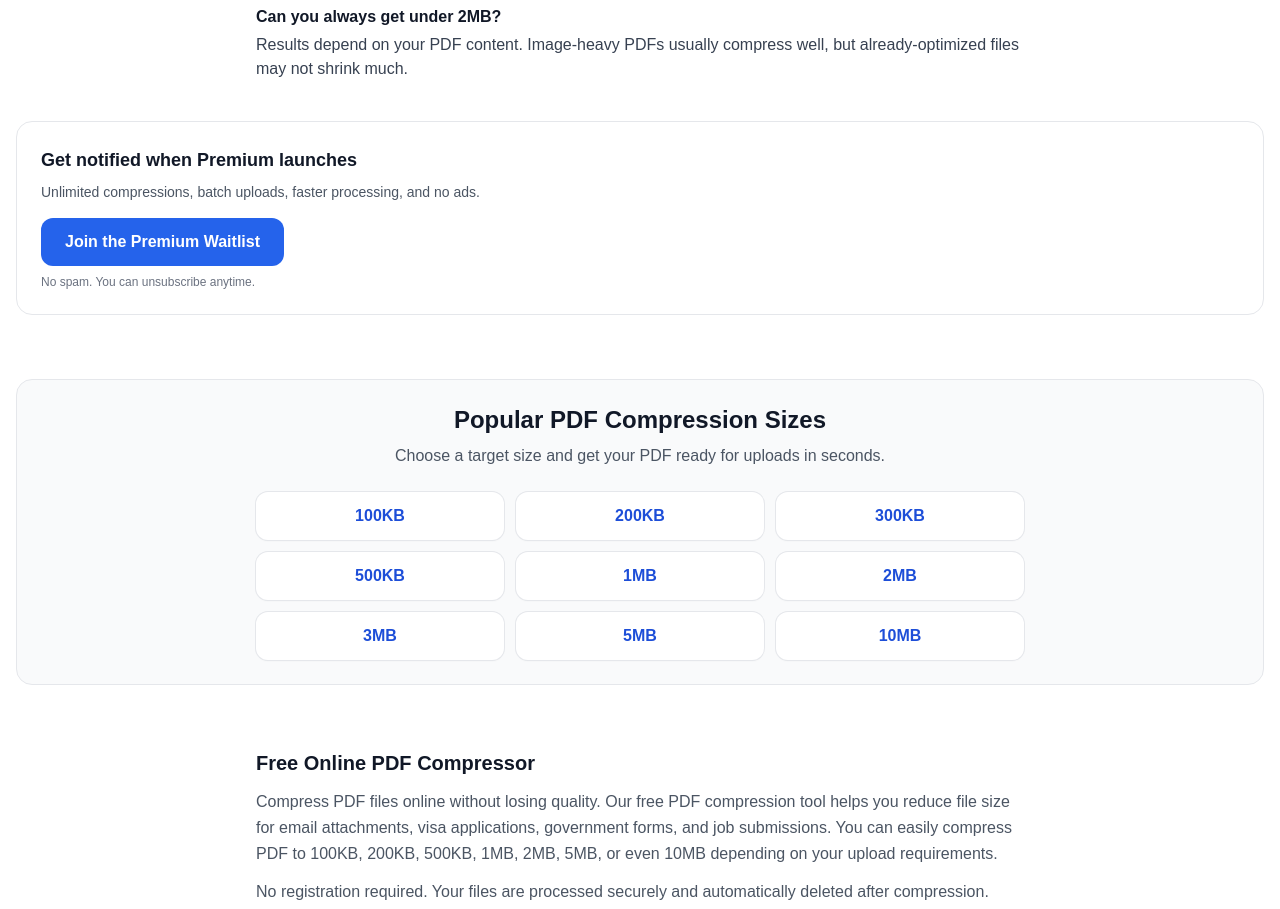
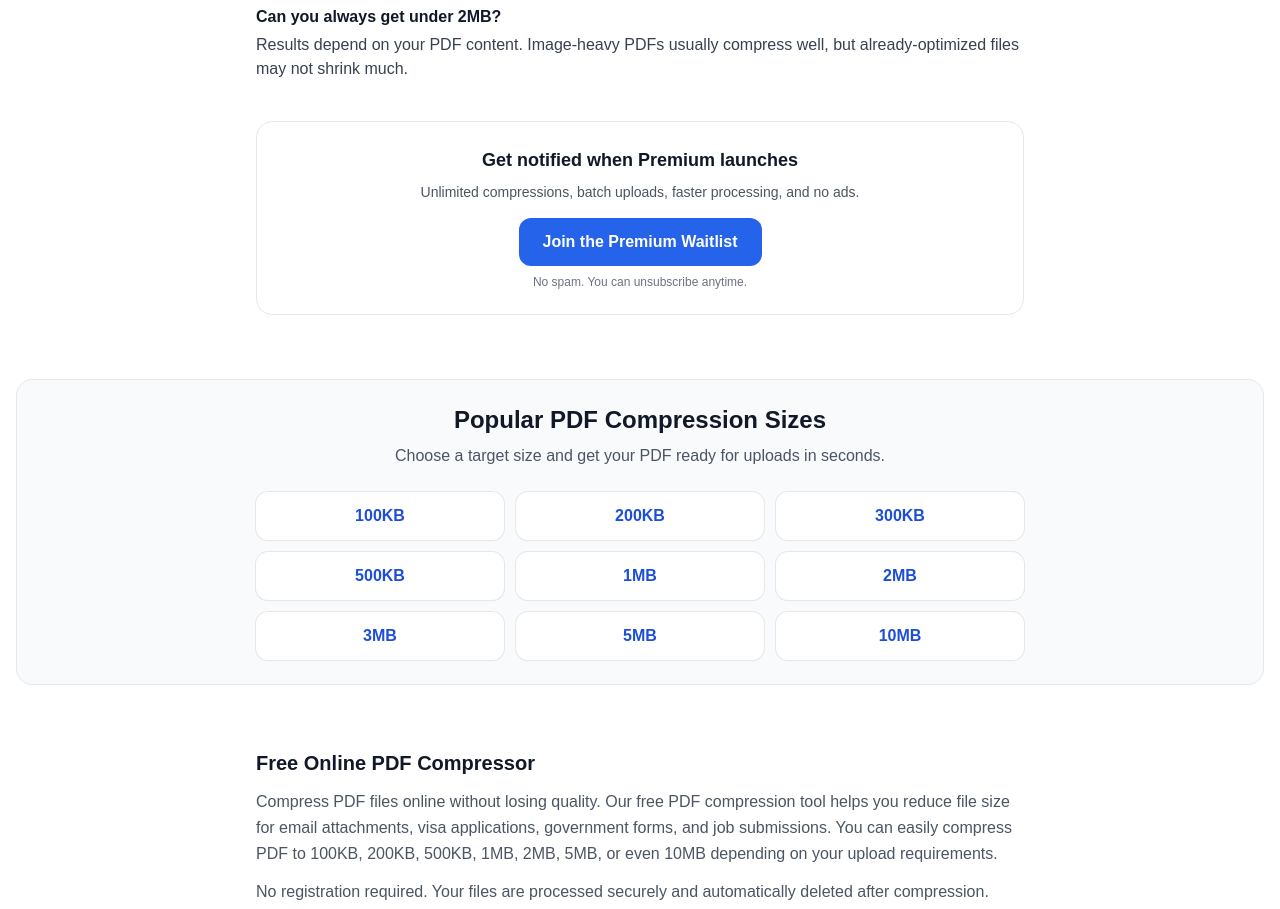
Before and after one commit to behicyildirim/compresspdfto2mb, a Next.js app: page / in a window 1280 px wide. Shown: the part 1980-2889 px from the top of the page. Built offline with nearby package versions, Linux system fonts and the light colour scheme.

Commit message:
Center waitlist section

```diff
--- a/app/page.tsx
+++ b/app/page.tsx
@@ -286,7 +286,7 @@ export default function Home() {
   </div>
 </div>
       </div>
-      <section className="mt-10 rounded-2xl border border-gray-200 bg-white p-6">
+      <section className="mt-10 mx-auto max-w-3xl rounded-2xl border border-gray-200 bg-white p-6 text-center">
   <h2 className="text-lg font-semibold text-gray-900">
     Get notified when Premium launches
   </h2>
@@ -294,7 +294,7 @@ export default function Home() {
     Unlimited compressions, batch uploads, faster processing, and no ads.
   </p>
 
-  <div className="mt-4">
+  <div className="mt-4 flex justify-center">
   <a
     href="https://forms.gle/bRp16FM6pho8hPAB7"
     target="_blank"
```
